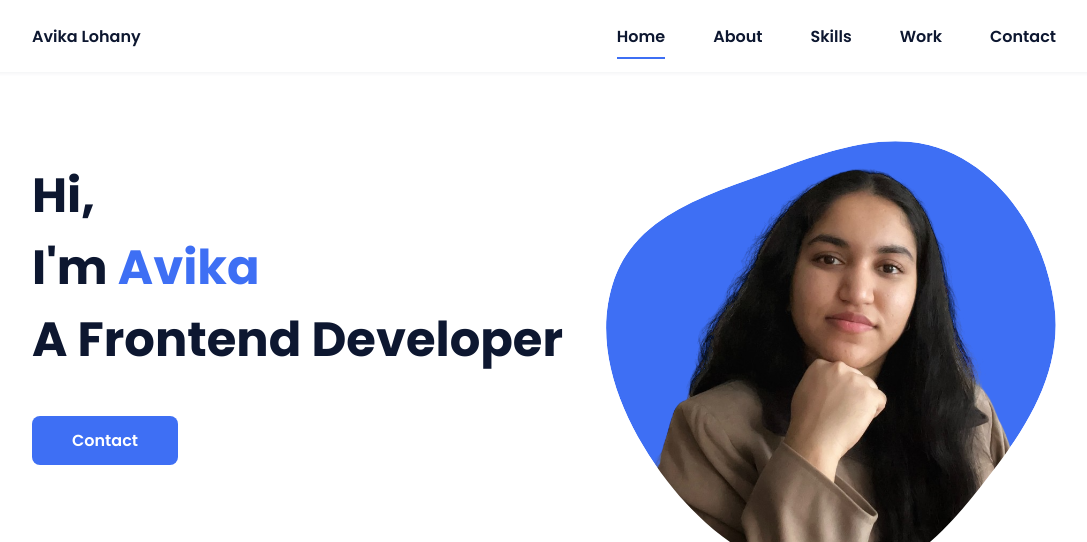
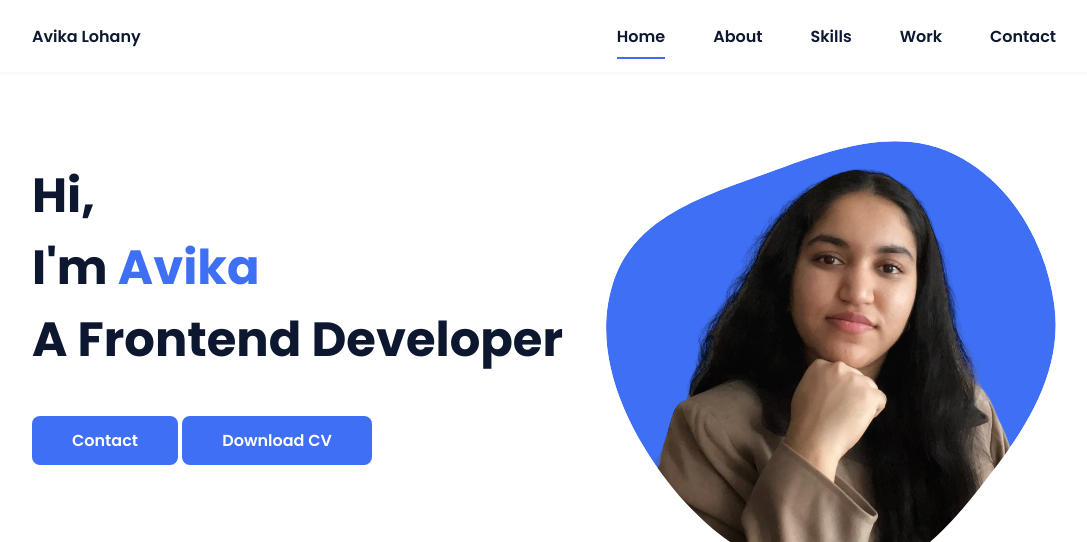
Before and after one commit to avikalohany99/portfolio_website, a plain HTML site: page index.html in a window 1280 px wide. Shown: the top 542 px of the page, without its empty margins (96-1183 px from the left). Drawn offline with nearby package versions, Linux system fonts and the light colour scheme.

Commit message:
added download cv option

```diff
--- a/index.html
+++ b/index.html
@@ -42,6 +42,7 @@
                     <h1 class="home__title">Hi,<br>I'm <span class="home__title-color">Avika</span><br>A Frontend Developer</h1>
 
                     <a href="#contact" class="button">Contact</a>
+                    <a href="assets/resume/Avika_Resume.pdf" download="Avika_Resume" class="button">Download CV</a>
                 </div>
 
                 <div class="home__social">
```
Also changed, not shown: 1 other file.
